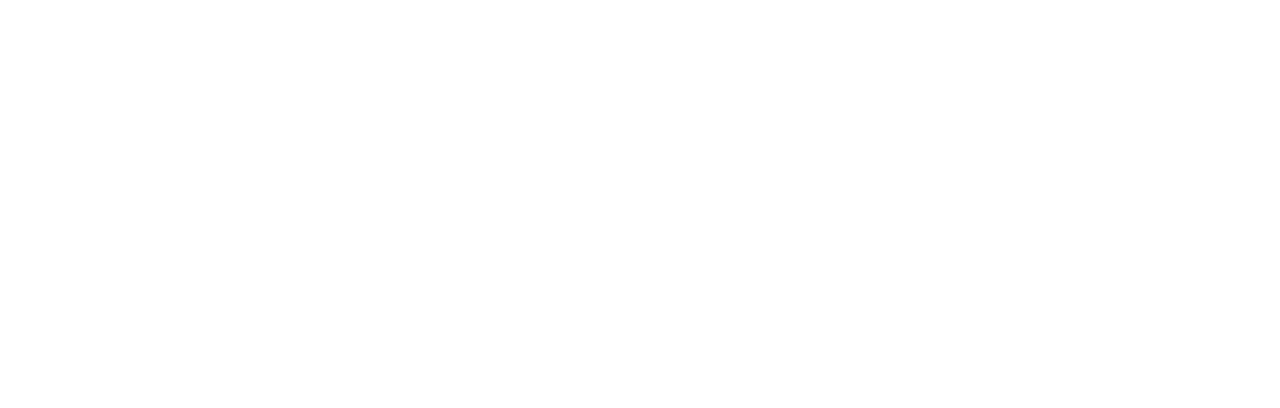
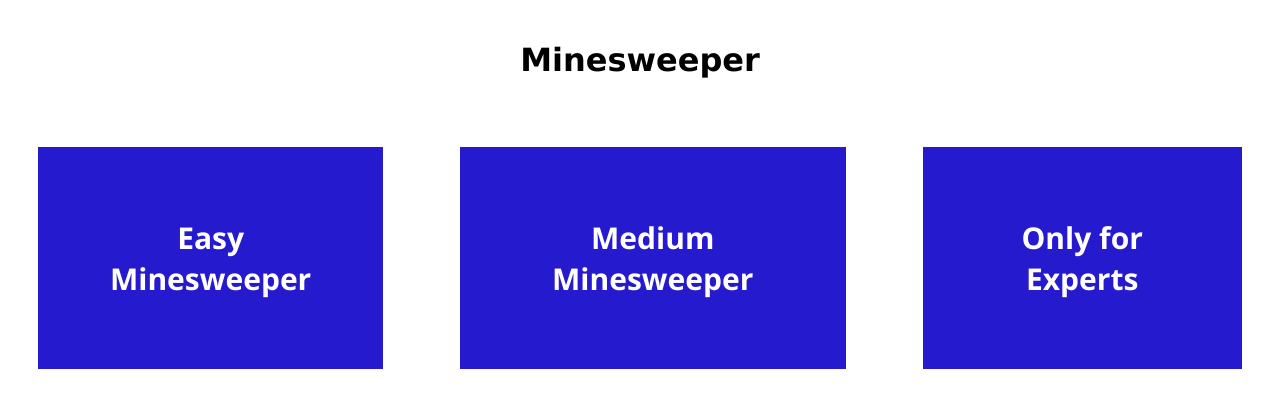
Before and after one commit to USPCodeLabSanca/desafios-quarentena, a plain HTML site: page Desafio 2/menu.html in a window 1280 px wide. Drawn offline with Linux system fonts and the light colour scheme.

Commit message:
Finished Desafio 2 Complete Done Ok Un(undone) 10/10 thank you

```diff
--- a/Desafio 2/menu.html
+++ b/Desafio 2/menu.html
@@ -4,8 +4,14 @@
     <meta charset="UTF-8">
     <meta name="viewport" content="width=device-width, initial-scale=1.0">
     <title>Menu Minesweeper</title>
+    <link rel="stylesheet" href="style.css">
 </head>
 <body>
-
-</body>
+    <div>
+        <h1>Minesweeper</h1><br>
+        <div class="opitions">
+            <a href="index.html?x=20&y=20&b=010">Easy Minesweeper</a>
+            <a href="index.html?x=25&y=25&b=100">Medium Minesweeper</a>
+            <a href="index.html?x=40&y=30&b=300">Only for Experts</a>
+        </div>
 </html>
--- a/Desafio 2/style.css
+++ b/Desafio 2/style.css
@@ -57,3 +57,31 @@ div#lifes img {
 	padding: 0;
 	width: 4%;
 }
+
+.opitions {
+	display: flex;
+	justify-content: center;
+	align-items: center;
+	background-size: cover;
+	text-align: center;
+}
+
+h1 {
+	display: flex;
+	justify-content: center;
+	align-items: center;
+	background-size: cover;
+	text-align: center;
+	padding: 20px;
+	font-family: 'Lucida Sans', 'Lucida Sans Regular', 'Lucida Grande', 'Lucida Sans Unicode', Geneva, Verdana, sans-serif;
+}
+.opitions a {
+	margin: 1vh 3vw;
+	padding: 70px;
+	background-color: rgb(38, 26, 207);
+	color: rgb(255, 255, 255);
+	font-size: 30px;
+	font-weight: bolder;
+	font-family: 'Segoe UI', Tahoma, Geneva, Verdana, sans-serif;
+	text-decoration: none;
+}
```
Also changed, not shown: Desafio 2/main.js (+15 -1 lines).
